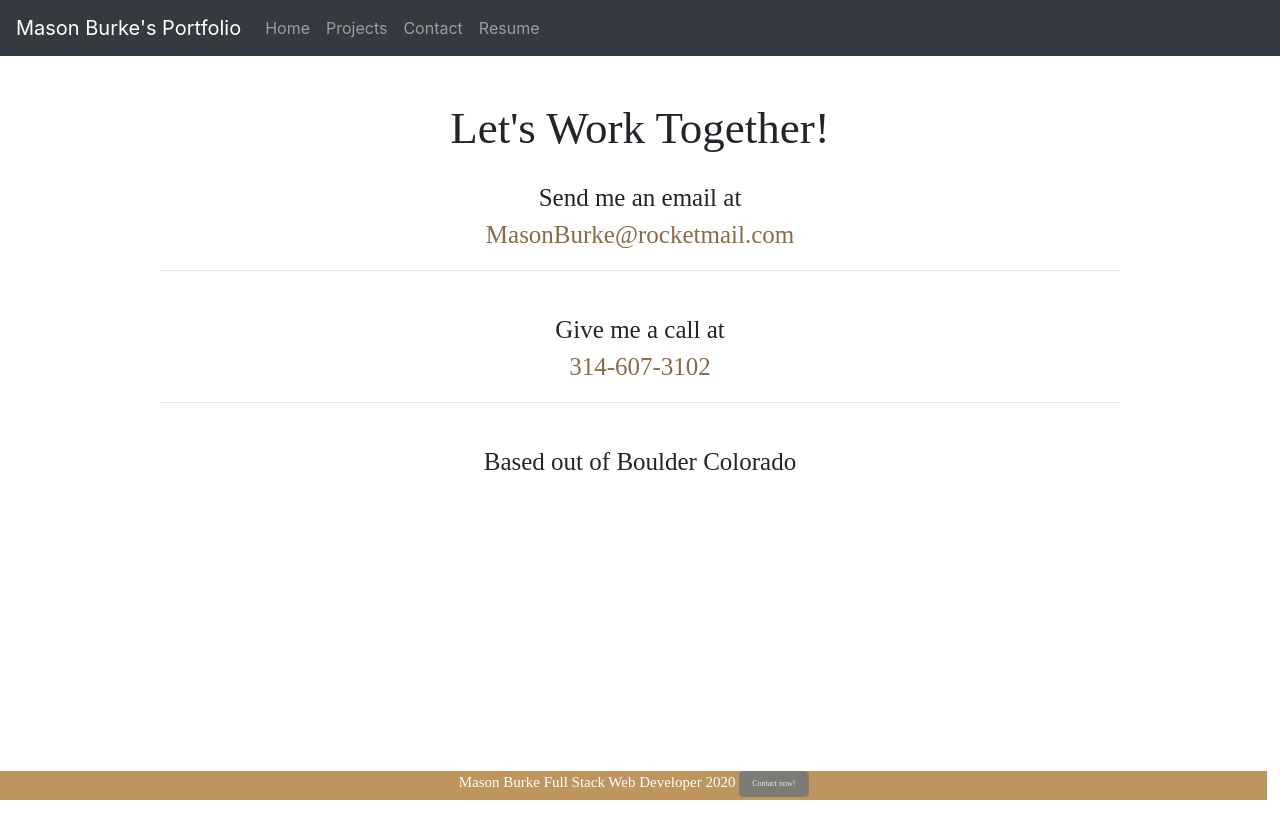
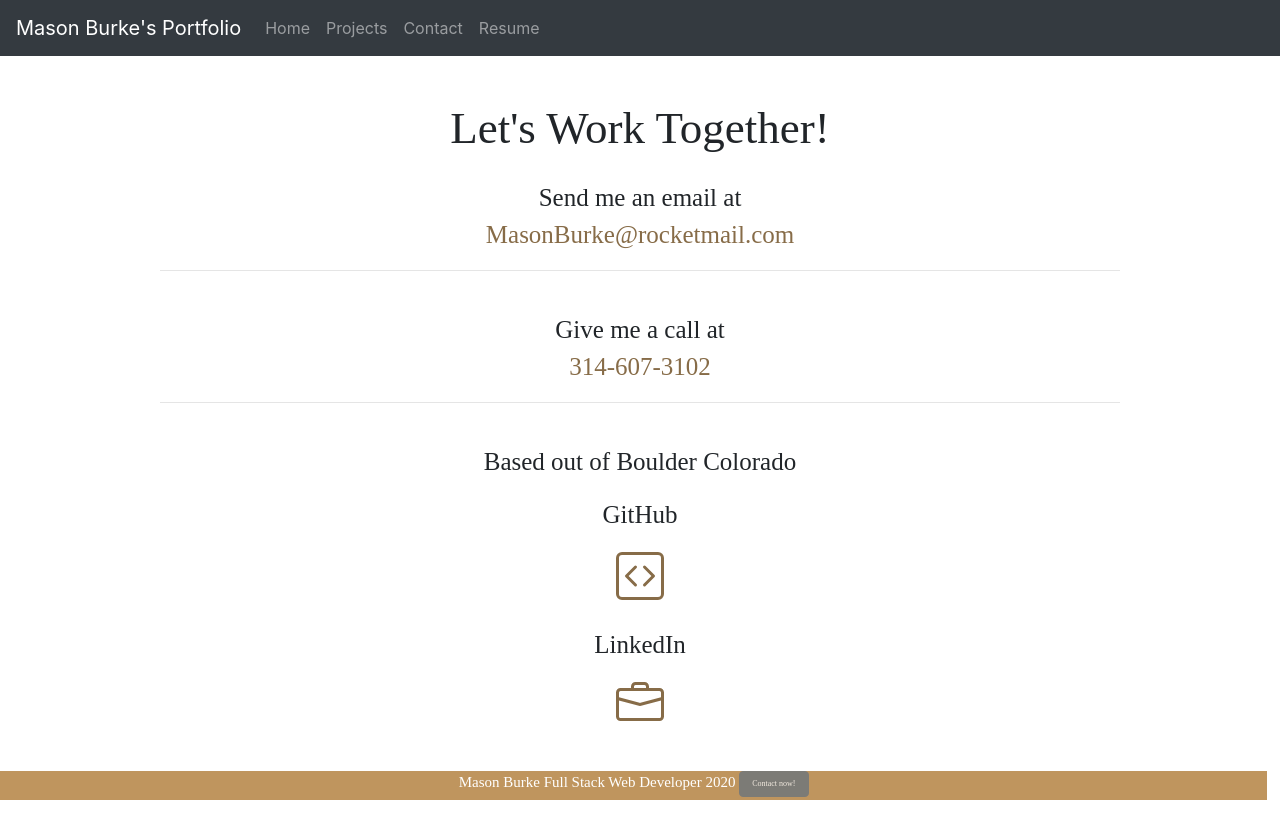
Before and after one commit to MasonBurke/react-portfolio, a React (Create React App) app: page /contact in a window 1280 px wide. Shown: the top 838 px of the page. Before the commit the page ends 800 px from the top, so only its background shows below. Built offline with nearby package versions, Linux system fonts and the light colour scheme.

Commit message:
github and linkedin icons and links added. had to add change package json a little as well.

```diff
--- a/package.json
+++ b/package.json
@@ -17,6 +17,7 @@
   },
   "scripts": {
     "start": "node index.js",
+    "start": "react-scripts start",
     "build": "react-scripts build",
     "test": "react-scripts test",
     "eject": "react-scripts eject"
--- a/public/index.html
+++ b/public/index.html
@@ -7,7 +7,7 @@
     <meta name="theme-color" content="#000000" />
     <meta
       name="description"
-      content="Web site created using create-react-app"
+      content="Welcome to my Portfolio page"
     />
     <link rel="apple-touch-icon" href="%PUBLIC_URL%/logo192.png" />
     <link
--- a/src/pages/Contact.js
+++ b/src/pages/Contact.js
@@ -1,13 +1,5 @@
 import React from 'react'
-// import styled from 'styled-components';
 
-// const HoverText = styled.p`
-// 	color: #000;
-// 	:hover {
-// 		color: #ed1212;
-// 		cursor: pointer;
-// 	}
-// `
 
 const styles = {
     p:{
@@ -26,6 +18,15 @@ const styles = {
         width:'75%'
     },
     phone:{
+        color:'#876C48'
+    },
+    svg:{
+        margin: '2px',
+    },
+    svg2:{
+        marginBottom: 121
+    },
+    icon: {
         color:'#876C48'
     }
 }
@@ -50,6 +51,27 @@ Give me a call at <br/>
 Based out of Boulder Colorado
 </p>
 
+<p style={styles.p2}>GitHub</p>
+<a href="https://www.github.com/masonburke" style={styles.icon}>
+
+<svg style={styles.svg} width="3em" height="3em" viewBox="0 0 16 16" class="bi bi-code-square" fill="currentColor" xmlns="http://www.w3.org/2000/svg">
+  <path fill-rule="evenodd" d="M14 1H2a1 1 0 0 0-1 1v12a1 1 0 0 0 1 1h12a1 1 0 0 0 1-1V2a1 1 0 0 0-1-1zM2 0a2 2 0 0 0-2 2v12a2 2 0 0 0 2 2h12a2 2 0 0 0 2-2V2a2 2 0 0 0-2-2H2z"/>
+  <path fill-rule="evenodd" d="M6.854 4.646a.5.5 0 0 1 0 .708L4.207 8l2.647 2.646a.5.5 0 0 1-.708.708l-3-3a.5.5 0 0 1 0-.708l3-3a.5.5 0 0 1 .708 0zm2.292 0a.5.5 0 0 0 0 .708L11.793 8l-2.647 2.646a.5.5 0 0 0 .708.708l3-3a.5.5 0 0 0 0-.708l-3-3a.5.5 0 0 0-.708 0z"/>
+</svg><br/><br/>
+</a>
+
+<p style={styles.p2}>
+LinkedIn
+</p>
+<a href="https://www.linkedin.com/in/masonburke" style={styles.icon}>
+
+<svg style={styles.svg, styles.svg2} width="3em" height="3em" viewBox="0 0 16 16" class="bi bi-briefcase" fill="currentColor" xmlns="http://www.w3.org/2000/svg">
+  <path fill-rule="evenodd" d="M0 12.5A1.5 1.5 0 0 0 1.5 14h13a1.5 1.5 0 0 0 1.5-1.5v-6h-1v6a.5.5 0 0 1-.5.5h-13a.5.5 0 0 1-.5-.5v-6H0v6z"/>
+  <path fill-rule="evenodd" d="M0 4.5A1.5 1.5 0 0 1 1.5 3h13A1.5 1.5 0 0 1 16 4.5v2.384l-7.614 2.03a1.5 1.5 0 0 1-.772 0L0 6.884V4.5zM1.5 4a.5.5 0 0 0-.5.5v1.616l6.871 1.832a.5.5 0 0 0 .258 0L15 6.116V4.5a.5.5 0 0 0-.5-.5h-13zM5 2.5A1.5 1.5 0 0 1 6.5 1h3A1.5 1.5 0 0 1 11 2.5V3h-1v-.5a.5.5 0 0 0-.5-.5h-3a.5.5 0 0 0-.5.5V3H5v-.5z"/>
+</svg>
+</a>
+
+
 
 </>
     )
```
Also changed, not shown: 1 other file (tests, documents, lock files or other folders).
